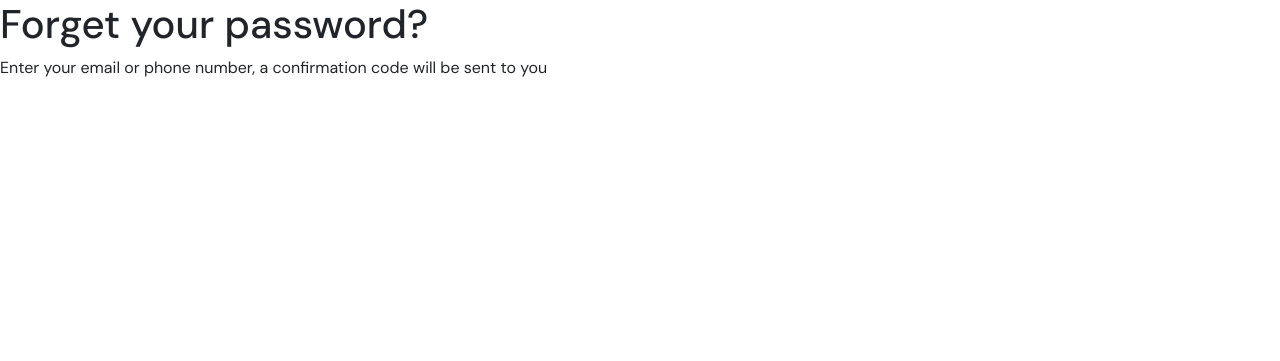
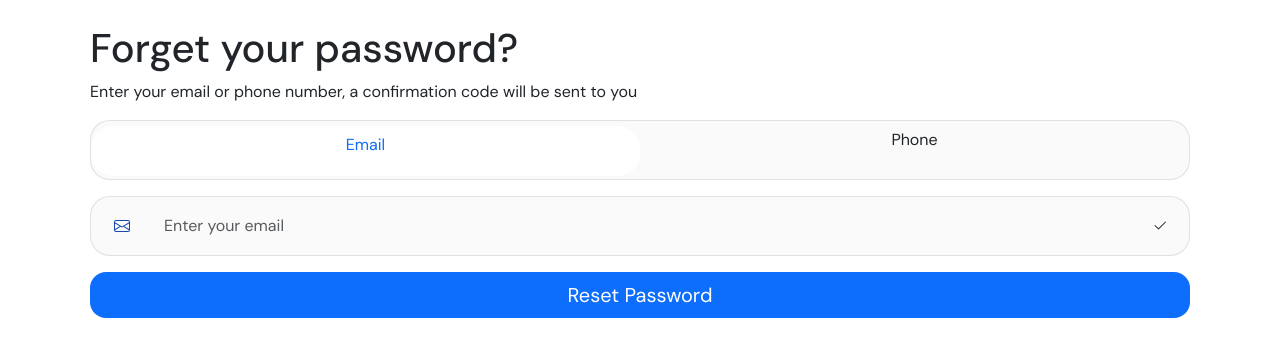
Before and after one commit to Remedialcare/r1, a plain HTML site: page resetpassword.html in a window 1280 px wide. Drawn offline with nearby package versions, Linux system fonts and the light colour scheme.

Commit message:
reset password page

```diff
--- a/css/style.css
+++ b/css/style.css
@@ -330,3 +330,31 @@ a{
     color: #475467;
 
 }
+
+.email-phone{
+    background: rgba(217, 217, 217, 0.15);
+    border-radius: 20px;
+    border: 1px solid rgba(71, 84, 103, 0.15);
+    height: 60px;
+    font-style: normal;
+    font-weight: 400;
+    font-size: 15px;
+    line-height: 165.02%;
+
+}
+
+.email_button {
+    height: 50px;
+    margin-top: 5px;
+    border-radius: 22px;
+    background-color: #FFF;
+    vertical-align: middle;
+}
+
+.forgot-password{
+    padding: 10px;
+}
+
+.input-group-telephone{
+    display: none;
+}
--- a/resetpassword.html
+++ b/resetpassword.html
@@ -16,18 +16,59 @@
 
 </head>
 <body>
-    <section>
-        <div class="Forgot-password">
-            <h1>Forget your password?</h1>
-            <p> Enter your email or phone number, a confirmation code will be sent to you</p>
+
+    <section class="container">
+        <div class="row content d-flex justify-content-center align-items center">
+            <div class="col-sm-12">
+                <div class="bg-white px-2 py-4">
+                    <div class="Forgot-password">
+                        <h1>Forget your password?</h1>
+                        <p> Enter your email or phone number, a confirmation code will be sent to you</p>
+
+                        <form>
+                            <div class="email-phone w-100 input row mx-auto mb-3">
+                                <div class="col-6 btn email_button text-primary">Email</div>
+                                <div class="col-6 btn phone_button">Phone</div>
+                            </div>
+
+                            <div class="mb-3 input-group email">
+                                <div class="input-group-addon mail-icon">
+                                    <svg xmlns="http://www.w3.org/2000/svg" width="20" height="16" fill="currentColor" class="bi bi-envelope" viewBox="0 0 16 16">
+                                        <path d="M0 4a2 2 0 0 1 2-2h12a2 2 0 0 1 2 2v8a2 2 0 0 1-2 2H2a2 2 0 0 1-2-2V4Zm2-1a1 1 0 0 0-1 1v.217l7 4.2 7-4.2V4a1 1 0 0 0-1-1H2Zm13 2.383-4.708 2.825L15 11.105V5.383Zm-.034 6.876-5.64-3.471L8 9.583l-1.326-.795-5.64 3.47A1 1 0 0 0 2 13h12a1 1 0 0 0 .966-.741ZM1 11.105l4.708-2.897L1 5.383v5.722Z"/>
+                                    </svg>
+                                </div>
+
+                                <div class="input-group-addon telephone-icon d-none"><svg xmlns="http://www.w3.org/2000/svg" width="16" height="16" fill="currentColor" class="bi bi-telephone" viewBox="0 0 16 16">
+                                    <path d="M3.654 1.328a.678.678 0 0 0-1.015-.063L1.605 2.3c-.483.484-.661 1.169-.45 1.77a17.568 17.568 0 0 0 4.168 6.608 17.569 17.569 0 0 0 6.608 4.168c.601.211 1.286.033 1.77-.45l1.034-1.034a.678.678 0 0 0-.063-1.015l-2.307-1.794a.678.678 0 0 0-.58-.122l-2.19.547a1.745 1.745 0 0 1-1.657-.459L5.482 8.062a1.745 1.745 0 0 1-.46-1.657l.548-2.19a.678.678 0 0 0-.122-.58L3.654 1.328zM1.884.511a1.745 1.745 0 0 1 2.612.163L6.29 2.98c.329.423.445.974.315 1.494l-.547 2.19a.678.678 0 0 0 .178.643l2.457 2.457a.678.678 0 0 0 .644.178l2.189-.547a1.745 1.745 0 0 1 1.494.315l2.306 1.794c.829.645.905 1.87.163 2.611l-1.034 1.034c-.74.74-1.846 1.065-2.877.702a18.634 18.634 0 0 1-7.01-4.42 18.634 18.634 0 0 1-4.42-7.009c-.362-1.03-.037-2.137.703-2.877L1.885.511z"/>
+                                    </svg>
+                                </div>
 
 
 
-    <script src="https://cdn.jsdelivr.net/npm/bootstrap@5.3.0-alpha3/dist/js/bootstrap.bundle.min.js"
+                                <input type="email" class="form-control rounded-4 login-input" id="floatingInput" placeholder="Enter your email">
+                                <div class="input-group-addon valid-mail ">
+                                    <svg xmlns="http://www.w3.org/2000/svg" width="16" height="16" fill="currentColor" class="bi bi-check2" viewBox="0 0 16 16">
+                                        <path d="M13.854 3.646a.5.5 0 0 1 0 .708l-7 7a.5.5 0 0 1-.708 0l-3.5-3.5a.5.5 0 1 1 .708-.708L6.5 10.293l6.646-6.647a.5.5 0 0 1 .708 0z"/>
+                                    </svg>
+                                </div>
+                            </div>
+
+                            <div class="d-grid gap-2 mb-3 Reset-password-button">
+                                <button type="button" class="btn btn-primary btn-lg border-0 rounded-4">Reset Password</button>
+                            </div>
+                        </form>
+
+
+
+                    </div>
+                </div>
+            </div>
+        </div>
+
+    </section>
+
+</body>
+<script src="https://cdn.jsdelivr.net/npm/bootstrap@5.3.0-alpha3/dist/js/bootstrap.bundle.min.js"
     integrity="sha384-ENjdO4Dr2bkBIFxQpeoTz1HIcje39Wm4jDKdf19U8gI4ddQ3GYNS7NTKfAdVQSZe"
     crossorigin="anonymous"></script>
-
-</section>
-
-</body>
 </html>
```
